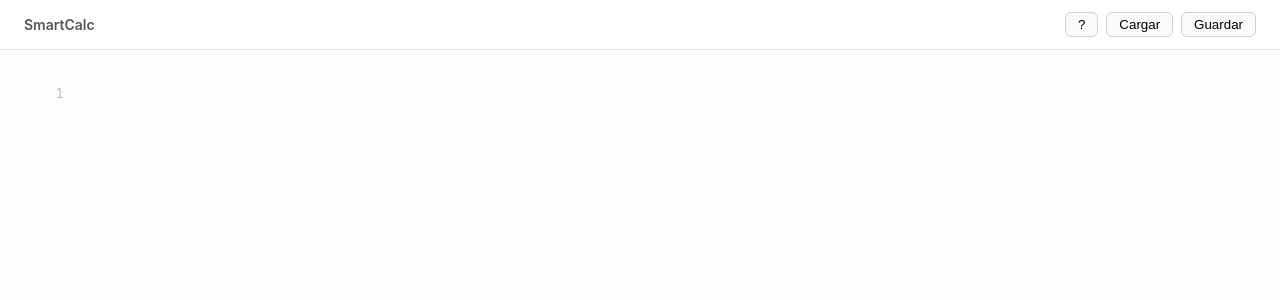
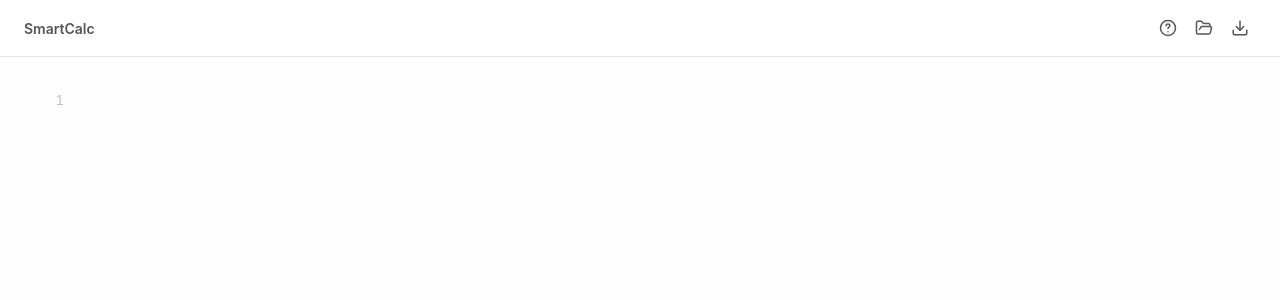
Before and after one commit to rafarq/SmartCalc, a React (Vite) app: page / in a window 1280 px wide. Shown: the top 300 px of the page. Built offline with nearby package versions, Linux system fonts and the light colour scheme.

Commit message:
feat(ui): iconos SVG en los botones de la cabecera
- HelpIcon (círculo con interrogante estilizado), LoadIcon (carpeta), SaveIcon (download), CloseIcon
- Botones icono-only con tooltip y hover sutil
- Reemplaza el ? del botón de ayuda y el ✕ del cierre de ayuda

```diff
--- a/src/components/Header.tsx
+++ b/src/components/Header.tsx
@@ -1,3 +1,5 @@
+import { HelpIcon, LoadIcon, SaveIcon } from './icons';
+
 type Props = { onSave: () => void; onLoad: () => void; onHelp: () => void };
 
 export function Header({ onSave, onLoad, onHelp }: Props) {
@@ -5,11 +7,15 @@ export function Header({ onSave, onLoad, onHelp }: Props) {
     <header className="header">
       <h1 className="header-title">SmartCalc</h1>
       <div className="header-actions">
-        <button onClick={onHelp} title="Ayuda" aria-label="Ayuda">
-          ?
+        <button className="icon-btn" onClick={onHelp} title="Ayuda" aria-label="Ayuda">
+          <HelpIcon />
         </button>
-        <button onClick={onLoad}>Cargar</button>
-        <button onClick={onSave}>Guardar</button>
+        <button className="icon-btn" onClick={onLoad} title="Cargar" aria-label="Cargar">
+          <LoadIcon />
+        </button>
+        <button className="icon-btn" onClick={onSave} title="Guardar" aria-label="Guardar">
+          <SaveIcon />
+        </button>
       </div>
     </header>
   );
--- a/src/components/HelpPage.tsx
+++ b/src/components/HelpPage.tsx
@@ -1,4 +1,5 @@
 import { useEffect } from 'react';
+import { CloseIcon } from './icons';
 
 type Props = { onClose: () => void };
 
@@ -91,7 +92,7 @@ export function HelpPage({ onClose }: Props) {
       <header className="help-header">
         <h1 id="help-title" className="help-title">Ayuda · SmartCalc</h1>
         <button className="help-close" onClick={onClose} aria-label="Cerrar ayuda">
-          ✕
+          <CloseIcon size={20} />
         </button>
       </header>
       <div className="help-content">
@@ -120,7 +121,7 @@ export function HelpPage({ onClose }: Props) {
           </section>
         ))}
         <footer className="help-footer">
-          Pulsa <kbd>Esc</kbd> o el botón ✕ para volver a la calculadora.
+          Pulsa <kbd>Esc</kbd> o el botón de cerrar para volver a la calculadora.
         </footer>
       </div>
     </div>
--- /dev/null
+++ b/src/components/icons.tsx
@@ -0,0 +1,49 @@
+type IconProps = { size?: number; className?: string };
+
+const baseProps = (size: number) => ({
+  width: size,
+  height: size,
+  viewBox: '0 0 24 24',
+  fill: 'none',
+  stroke: 'currentColor',
+  strokeWidth: 2,
+  strokeLinecap: 'round' as const,
+  strokeLinejoin: 'round' as const,
+});
+
+export function HelpIcon({ size = 18, className }: IconProps) {
+  return (
+    <svg {...baseProps(size)} className={className} aria-hidden="true">
+      <circle cx="12" cy="12" r="10" />
+      <path d="M9.5 9a2.5 2.5 0 0 1 5 0c0 1.5-2.5 2-2.5 3.5" />
+      <line x1="12" y1="17" x2="12.01" y2="17" />
+    </svg>
+  );
+}
+
+export function LoadIcon({ size = 18, className }: IconProps) {
+  return (
+    <svg {...baseProps(size)} className={className} aria-hidden="true">
+      <path d="M6 14l1.45-2.9A2 2 0 0 1 9.24 10H20a2 2 0 0 1 1.94 2.5l-1.55 6a2 2 0 0 1-1.94 1.5H4a2 2 0 0 1-2-2V5a2 2 0 0 1 2-2h3.93a2 2 0 0 1 1.66.9l.82 1.2a2 2 0 0 0 1.66.9H18a2 2 0 0 1 2 2v2" />
+    </svg>
+  );
+}
+
+export function SaveIcon({ size = 18, className }: IconProps) {
+  return (
+    <svg {...baseProps(size)} className={className} aria-hidden="true">
+      <path d="M21 15v4a2 2 0 0 1-2 2H5a2 2 0 0 1-2-2v-4" />
+      <polyline points="7 10 12 15 17 10" />
+      <line x1="12" y1="15" x2="12" y2="3" />
+    </svg>
+  );
+}
+
+export function CloseIcon({ size = 18, className }: IconProps) {
+  return (
+    <svg {...baseProps(size)} className={className} aria-hidden="true">
+      <line x1="18" y1="6" x2="6" y2="18" />
+      <line x1="6" y1="6" x2="18" y2="18" />
+    </svg>
+  );
+}
--- a/src/styles/app.css
+++ b/src/styles/app.css
@@ -17,13 +17,30 @@
   margin: 0;
   color: #555;
 }
-.header-actions button {
-  margin-left: 8px;
-  padding: 4px 12px;
-  border: 1px solid #d0d0d0;
-  background: #fafafa;
+.header-actions {
+  display: flex;
+  gap: 4px;
+}
+.icon-btn {
+  display: inline-flex;
+  align-items: center;
+  justify-content: center;
+  width: 32px;
+  height: 32px;
+  padding: 0;
+  border: none;
+  background: transparent;
+  color: #555;
   border-radius: 6px;
   cursor: pointer;
+  transition: background 0.12s ease, color 0.12s ease;
+}
+.icon-btn:hover {
+  background: #f0f0f0;
+  color: #1a1a1a;
+}
+.icon-btn:active {
+  background: #e5e5e5;
 }
 .editor {
   flex: 1;
@@ -116,18 +133,21 @@
   color: #1a1a1a;
 }
 .help-close {
+  display: inline-flex;
+  align-items: center;
+  justify-content: center;
   border: none;
   background: transparent;
-  font-size: 20px;
-  line-height: 1;
   width: 36px;
   height: 36px;
   border-radius: 50%;
   cursor: pointer;
   color: #555;
+  transition: background 0.12s ease, color 0.12s ease;
 }
 .help-close:hover {
   background: #f0f0f0;
+  color: #1a1a1a;
 }
 .help-content {
   flex: 1;
```
